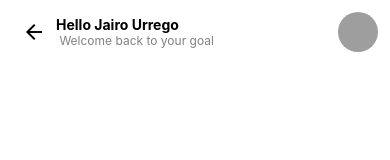
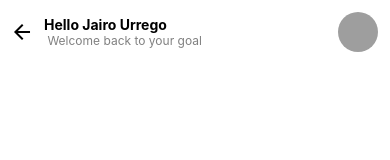
Before and after one commit to jairourrego123/AppCalorias, a React Native app: screen /AddFood in a window 390 px wide. Shown: the top 160 px of the page. Built offline with nearby package versions, Linux system fonts and the light colour scheme; grey boxes are pictures that could not be loaded.

Commit message:
boton  goback para la vista de addFood

```diff
--- a/src/components/Header/Header.tsx
+++ b/src/components/Header/Header.tsx
@@ -11,18 +11,18 @@ const staticInfo = {
 
 const Header = () => {
 
-  const { canGoBack, goBack } = useNavigation();
+    const { canGoBack, goBack } = useNavigation(); // canGoBack debuelve un boolean y goback me lleva a la ruta anterior
 
     return (
 
         <View style={styles.container}>
             {canGoBack() ? (
                 <View style={styles.buttonGoBack}>
-          <Button radius={"lg"} type='clear' onPress={()=>{
+                    <Button radius={"lg"} type='clear' onPress={() => {
                         goBack()
                     }} >
 
-            <Icon name="arrow-back" color="#000"  size={24}/>
+                        <Icon name="arrow-back" color="#000" size={24} />
 
                     </Button>
                 </View>
@@ -69,6 +69,8 @@ const styles = StyleSheet.create({
         height: 40,
         borderRadius: 24,
     },
-  buttonGoBack: {},
+    buttonGoBack: {
+        marginLeft:-12
+    },
 })
 export default Header
```
Lines whose indentation alone changed are shown as unchanged.
